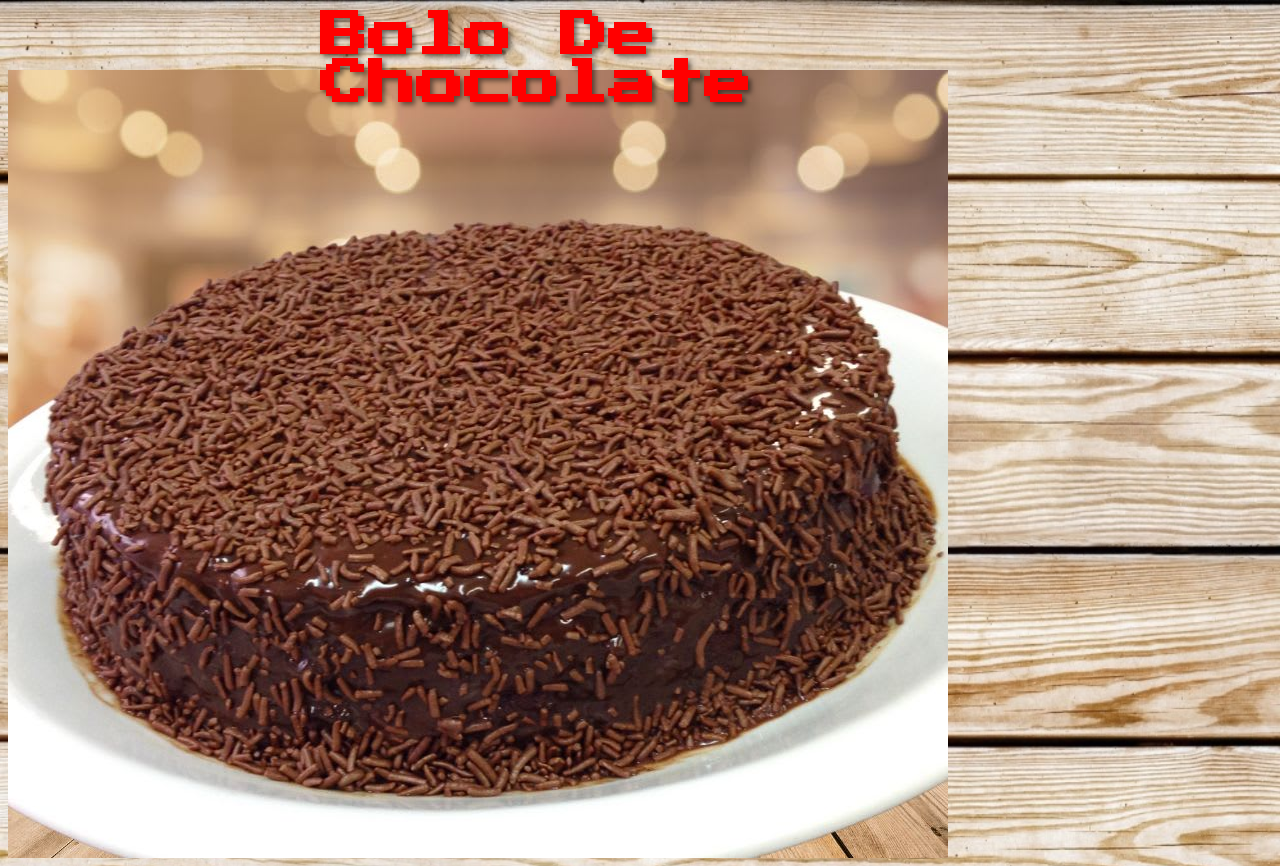
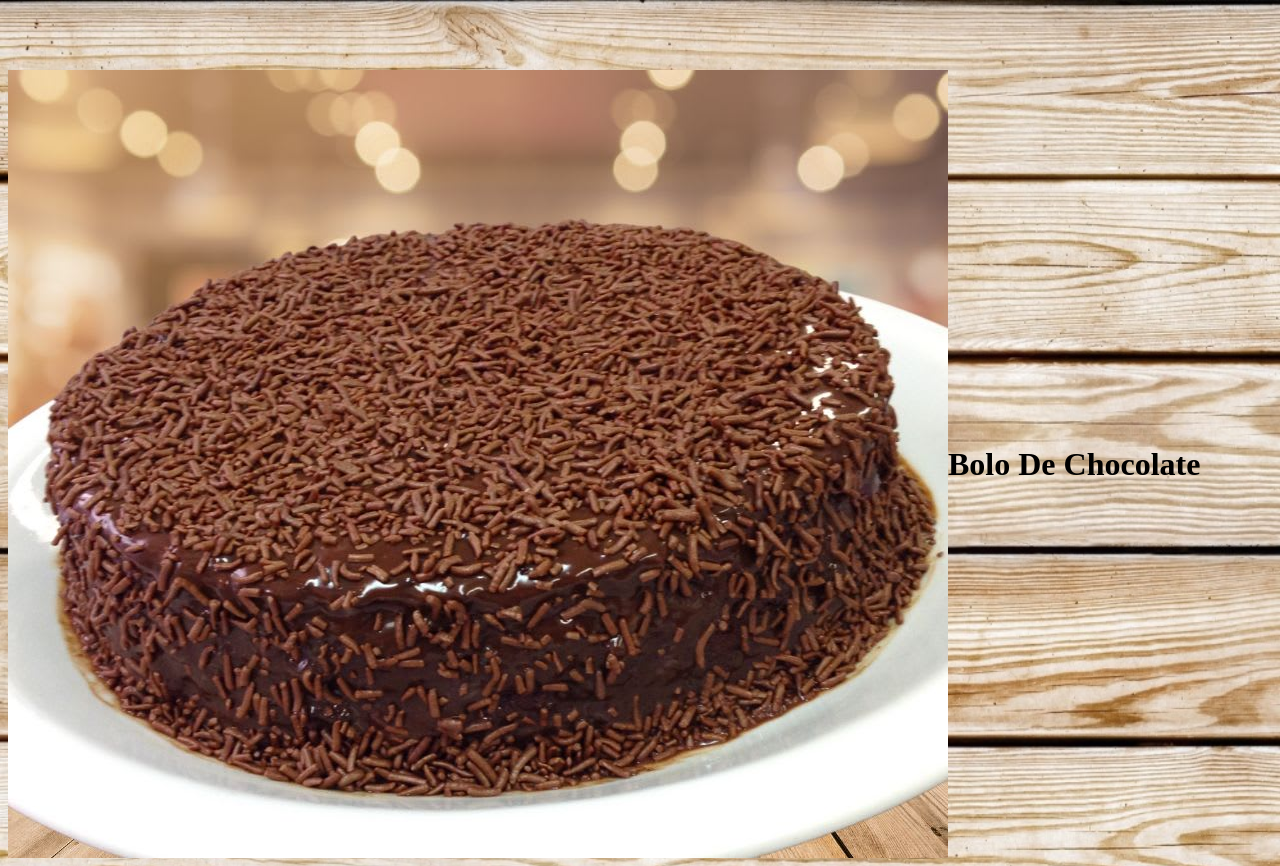
Before and after one commit to airlock38/bolo.io, a plain HTML site: page index.html in a window 1280 px wide. Drawn offline with Linux system fonts and the light colour scheme.

Commit message:
Update index.html

```diff
--- a/index.html
+++ b/index.html
@@ -21,7 +21,7 @@
 
 
 
-        <h1 class="receita">
+        <h1 class="titulo">
             Bolo De Chocolate
         </h1>
 
```
